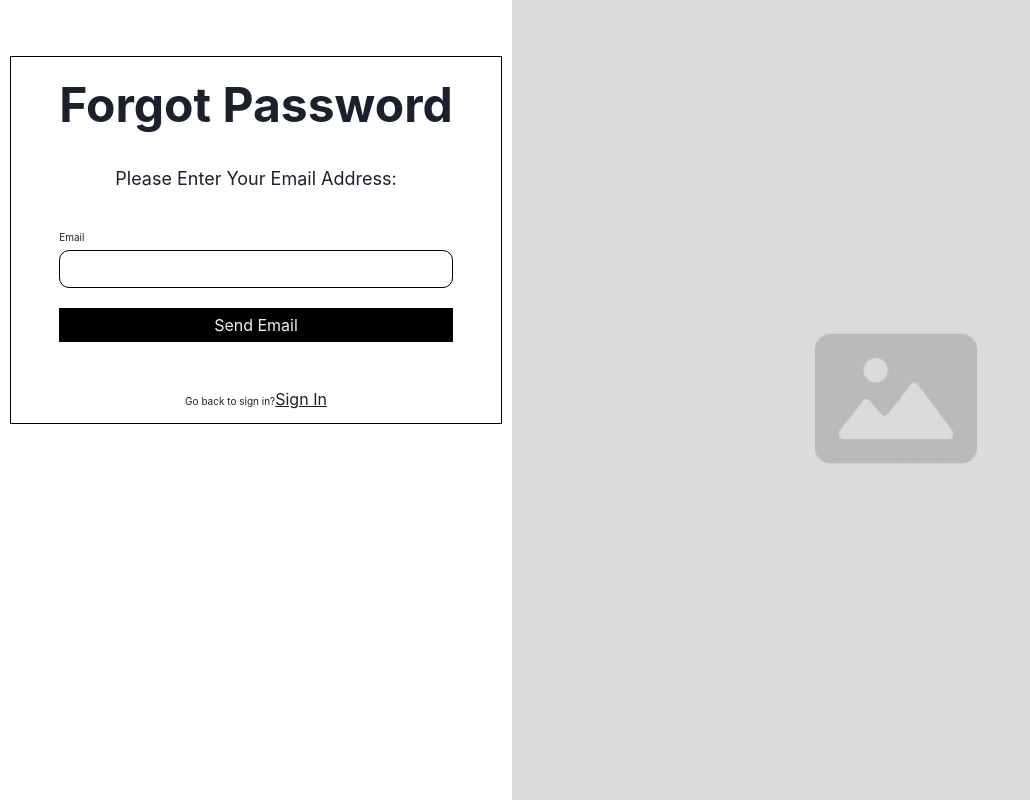
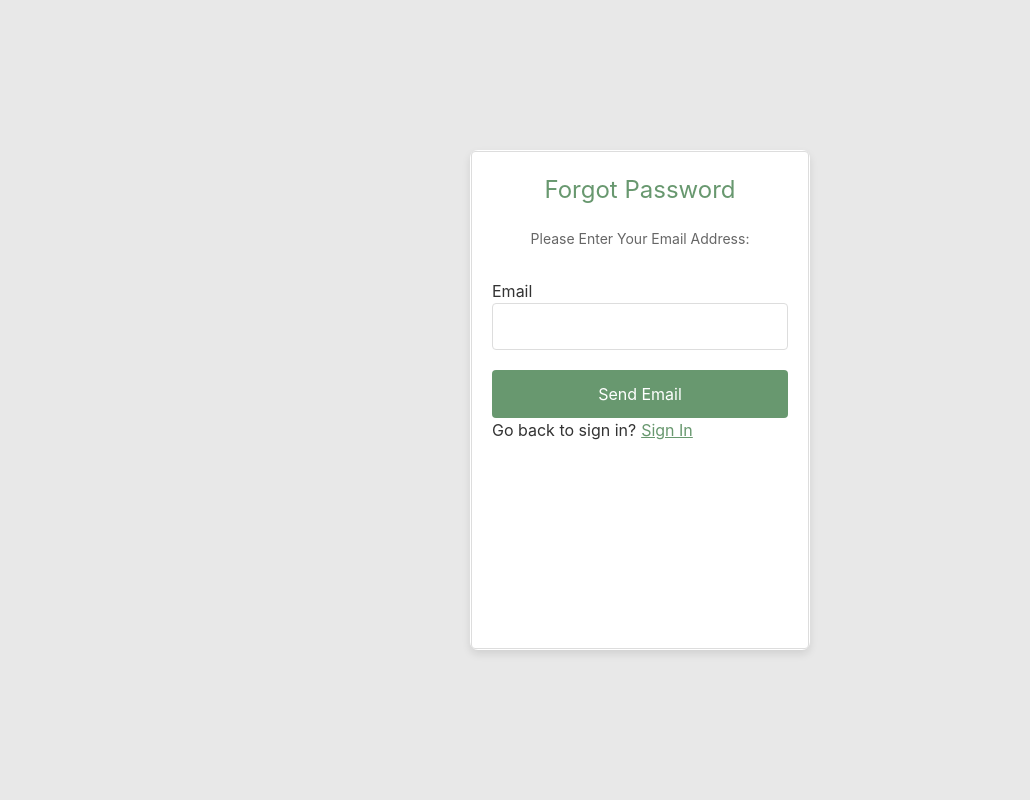
Before and after one commit to austindusa/Code-Enjoyers-Senior-Project, a React (Create React App) app: page /forgotpassword in a window 1280 px wide. Shown: the whole page, without its empty margins (0-1030 px from the left). Built offline with nearby package versions, Linux system fonts and the light colour scheme; no server answers; what survey-core would draw is missing.

Commit message:
Resdesign forgot password page

```diff
--- a/src/components/ForgotPassword.css
+++ b/src/components/ForgotPassword.css
@@ -1,101 +1,94 @@
-/* Style for the background */
-.background {
+.background-img {
   display: flex;
   justify-content: center;
-    width: 40%;
+  align-items: center;
   height: 100vh;
-    padding-top: 0;
+  background-color: #e8e8e8; /* Light background similar to the sign in page */
 }
 
-  .background-img {
-    height: 100vh;
-    background-image: url("../images/imageHold.jpeg");
-    background-size: 60% 100%;
-    background-position: right;
-    background-repeat: no-repeat;
+.form-box {
+  width: 100%;
+  height: 500px; /* Set a fixed height to make the box appear vertically long */
+  max-width: 340px; /* Match the width from the sign in page */
+  margin: auto;
+  padding: 1px; /* Adjusted padding for better spacing */
+  background: #fff;
+  box-shadow: 0 4px 8px rgba(0, 0, 0, 0.1); /* Soft shadow for depth */
+  border-radius: 8px; /* Rounded corners like in the sign in page */
+  display: flex; /* Use flexbox for inner alignment */
+  flex-direction: column; /* Stack children vertically */
+  justify-content: space-between; /* Distribute space evenly */
+}
+.box-border-fp {
+  border: 1px solid #ddd; /* Subtle border color */
+  padding: 20px;
+  border-radius: 4px; /* Slightly less rounded than the form-box for nested effect */
+  flex-grow: 1; /* Allow the inner box to grow and fill the space */
+}
+form h1 {
+  font-size: 24px; /* Standard heading size */
+  color: #68986f; /* Dark green color for the heading */
+  text-align: center;
+  margin-bottom: 20px; /* Spacing below heading */
+}
+#form-p {
+  font-size: 14px; /* Smaller size for instructions */
+  text-align: center;
+  color: #666;
+  margin-bottom: 30px; /* More space below instructions */
 }
 
-  .box-border-fp {
-    display: flex;
-    align-items: center;
-    justify-content: center;
-    border: 1px solid black;
-    padding: 2rem 3rem;
-    height: 23rem;
-    margin-top: 3.5rem;
-  }
-  .box-border-fp h1 {
-    display: flex;
-    justify-content: center;
-    margin-top: 0;
-    margin-bottom: 1.5rem;
-    font-size: 48px;
-    font-style: normal;
-    font-weight: 700;
-  }
-  .box-border-fp #form-p {
-    display: flex;
-    justify-content: center;
-    font-size: 1.125rem;
-    font-weight: 400;
-    margin-top: 1rem;
-    margin-bottom: 1.2rem;
+#input-field-fp {
+  margin-bottom: 20px; /* Space below the input field */
 }
 
-  .box-border-fp #input-field-fp {
-    display: flex;
-    flex-direction: column;
-    justify-content: center;
-  }
-  .box-border-fp label {
-    margin-top: 1.2rem;
-    font-size: 0.625rem;
-    font-weight: 400;
-  }
-  .box-border-fp input {
-    margin-top: 5px;
-    padding: 6px 10px;
-    border-radius: 10px;
-    border: 1px solid black;
-    outline: none;
+#input-field-fp label {
+  font-size: 16px; /* Clear and readable label size */
+  color: #333;
+  margin-bottom: 8px; /* Spacing below label */
 }
 
-  .box-border-fp #send-email-btn {
-    display: flex;
-    flex-direction: column;
-    justify-content: center;
-    padding: 20px 0px;
+#input-field-fp input {
+  width: 100%;
+  padding: 12px; /* Comfortable padding for typing */
+  font-size: 14px; /* Matching font size with label for consistency */
+  border: 1px solid #ddd; /* Light border */
+  border-radius: 4px; /* Rounded corners for input field */
+  box-sizing: border-box; /* Ensure padding doesn't affect width */
 }
 
-  #send-email-btn #send-email {
-    padding: 5px 20px;
-    margin-bottom: 0.5rem;
-    background-color: black;
-    color: #f0f0f0;
-    border: none;
-    cursor: pointer;
+#send-email-btn {
+  text-align: center; /* Centering the button */
 }
 
-  #send-email-btn #send-email:hover {
-    background: rgb(69, 69, 69);
+#send-email {
+  width: 100%;
+  padding: 12px;
+  background-color: #68986f; /* Dark green background similar to the login button */
+  color: white;
+  border: none;
+  border-radius: 4px;
+  cursor: pointer;
+  font-size: 16px; /* Making the button text prominent */
 }
-
+#send-email:hover {
+  background-color: #b0dab0; /* Lighter green for hover */
+  color: #68986f; /* Dark green text to maintain readability */
+}
 #back-to-sign-in {
-    display: flex;
-    justify-content: center;
+  text-align: center;
 }
-
 #back-to-sign-in span {
-    margin-top: 1.5rem;
-    font-size: 0.625rem;
+  color: #333;
+  margin-right: 5px;
 }
 
 #back-to-sign-in button {
-    font-size: 1rem;
-    margin-top: 1.05rem;
   background-color: transparent;
+  color: #68986f; /* Dark green text for a consistent theme with buttons */
+  padding: 0;
   border: none;
-    outline: none;
-    text-decoration-line: underline;
+  text-decoration: underline;
   cursor: pointer;
+  font-size: 16px;
 }
--- a/src/components/ForgotPassword.jsx
+++ b/src/components/ForgotPassword.jsx
@@ -3,6 +3,7 @@ import React from 'react';
 import { sendPasswordResetEmail } from 'firebase/auth';
 import { auth } from '../firebase/config';
 import "./ForgotPassword.css";
+import { colors } from "../colors";
 
 function ForgotPassword() {
   const navigate = useNavigate();
```
Lines whose indentation alone changed are shown as unchanged.
